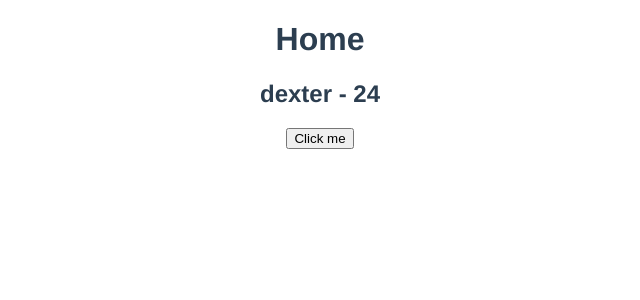
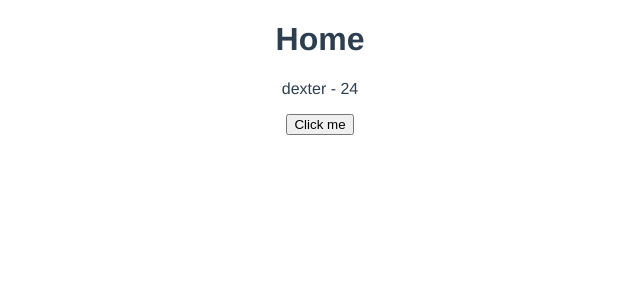
Before and after one commit to itsanshulverma/learning-vuejs, a Vue app in the folder 12_composition-api/: page / in a window 1280 px wide. Shown: the top 300 px of the page, without its empty margins (320-960 px from the left). Built offline with nearby package versions, Linux system fonts and the light colour scheme.

Commit message:
using template refs in composition api

```diff
--- a/12_composition-api/src/views/HomeView.vue
+++ b/12_composition-api/src/views/HomeView.vue
@@ -1,12 +1,14 @@
 <template>
   <div class="home">
     <h1>Home</h1>
-    <h2>{{ name }} - {{ age }}</h2>
+    <p ref="p">{{ name }} - {{ age }}</p>
     <button @click="handleClick">Click me</button>
   </div>
 </template>
 
 <script>
+import { ref } from 'vue'
+
 export default {
   name: 'HomeView',
   /* Setup runs before mounted or created hooks. */
@@ -25,14 +27,19 @@ export default {
     these will be reactive.
   */
   setup() {
+    console.log(this) // undefined
+
+    const p = ref(null)
+    console.log(p.value) // undefined
+
     let name = 'dexter'
     let age = '24'
 
     const handleClick = () => {
-      console.log('button clicked')
+      console.log(p, p.value) // <p>dexter - 24</p>
     }
 
-    return { name: name, age, handleClick }
+    return { name: name, age, handleClick, p }
   }
 }
 </script>
```
